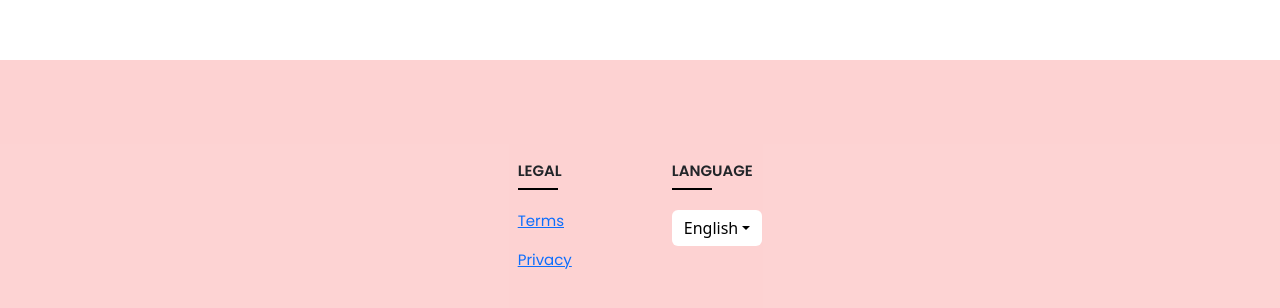
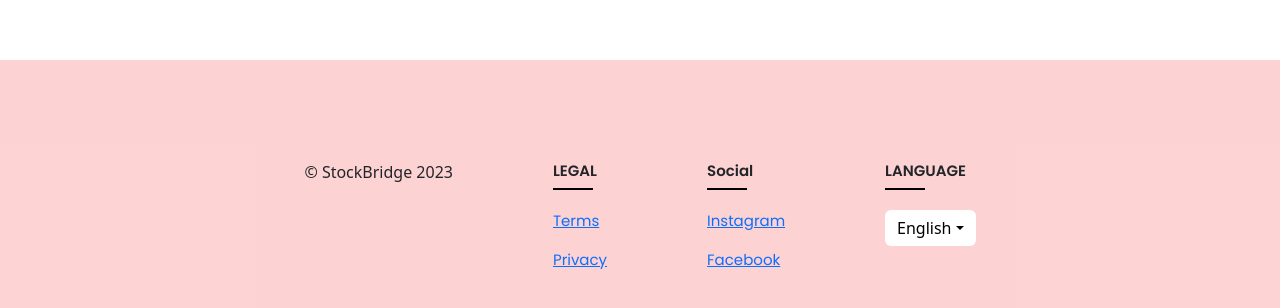
Before and after one commit to lups2000/stockbridge, a React (Create React App) app in the folder client/: page / in a window 1280 px wide. Shown: the part 3159-3467 px from the top of the page. Built offline with nearby package versions, Linux system fonts and the light colour scheme.

Commit message:
just design

```diff
--- a/client/src/components/Footer.tsx
+++ b/client/src/components/Footer.tsx
@@ -19,6 +19,7 @@ export const Footer: FC = () => {
         marginTop: "auto",
       }}
     >
+      <div>© StockBridge 2023</div>
       <div>
         <BodyText
           style={{ fontSize: 15, fontWeight: 600 }}
@@ -35,6 +36,25 @@ export const Footer: FC = () => {
           <BodyText
             style={{ fontSize: 15, fontWeight: 400 }}
             message="Privacy"
+          ></BodyText>
+        </a>
+      </div>
+      <div>
+        <BodyText
+          style={{ fontSize: 15, fontWeight: 600 }}
+          message="Social"
+        ></BodyText>
+        <ColoredLine color="black" width={20} height={2} marginTop={-10} />
+        <a href="#ciao">
+          <BodyText
+            style={{ fontSize: 15, fontWeight: 400, marginTop: 20 }}
+            message="Instagram"
+          ></BodyText>
+        </a>
+        <a href="#ciao">
+          <BodyText
+            style={{ fontSize: 15, fontWeight: 400 }}
+            message="Facebook"
           ></BodyText>
         </a>
       </div>
```
